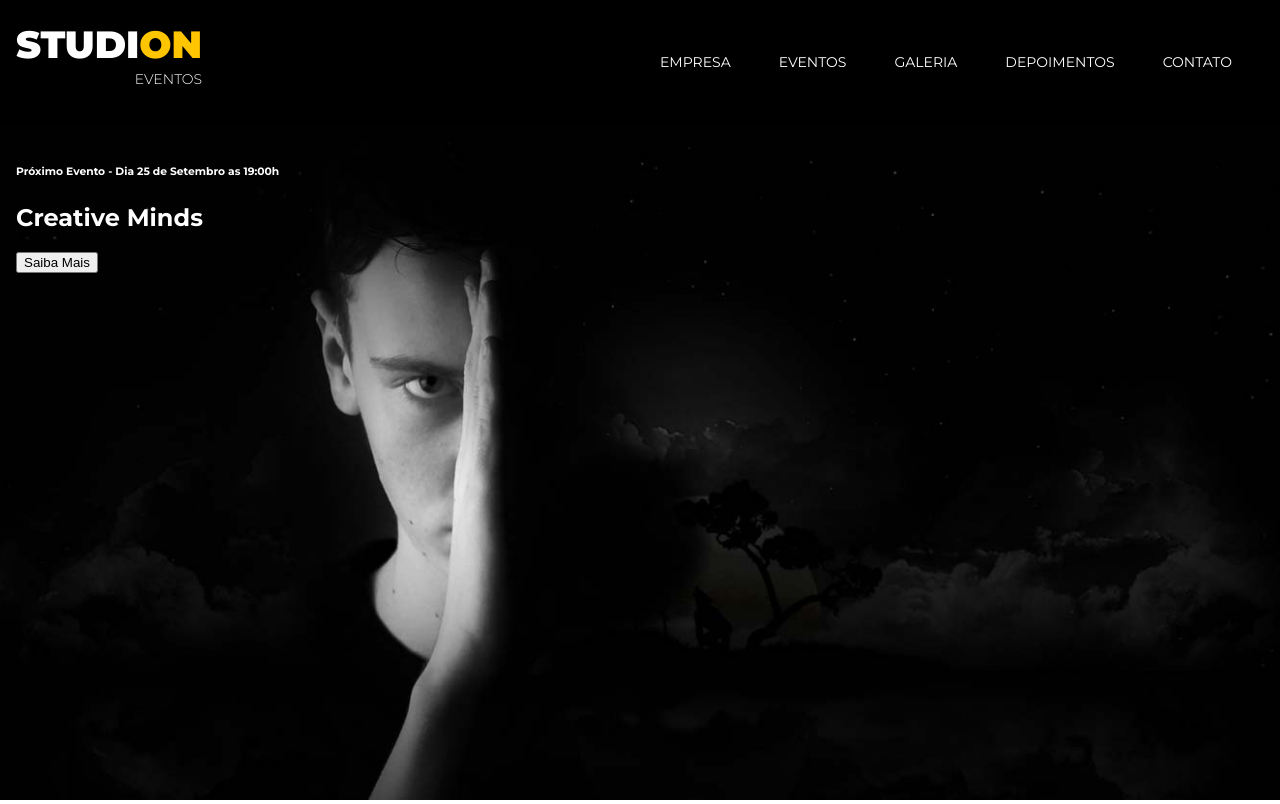
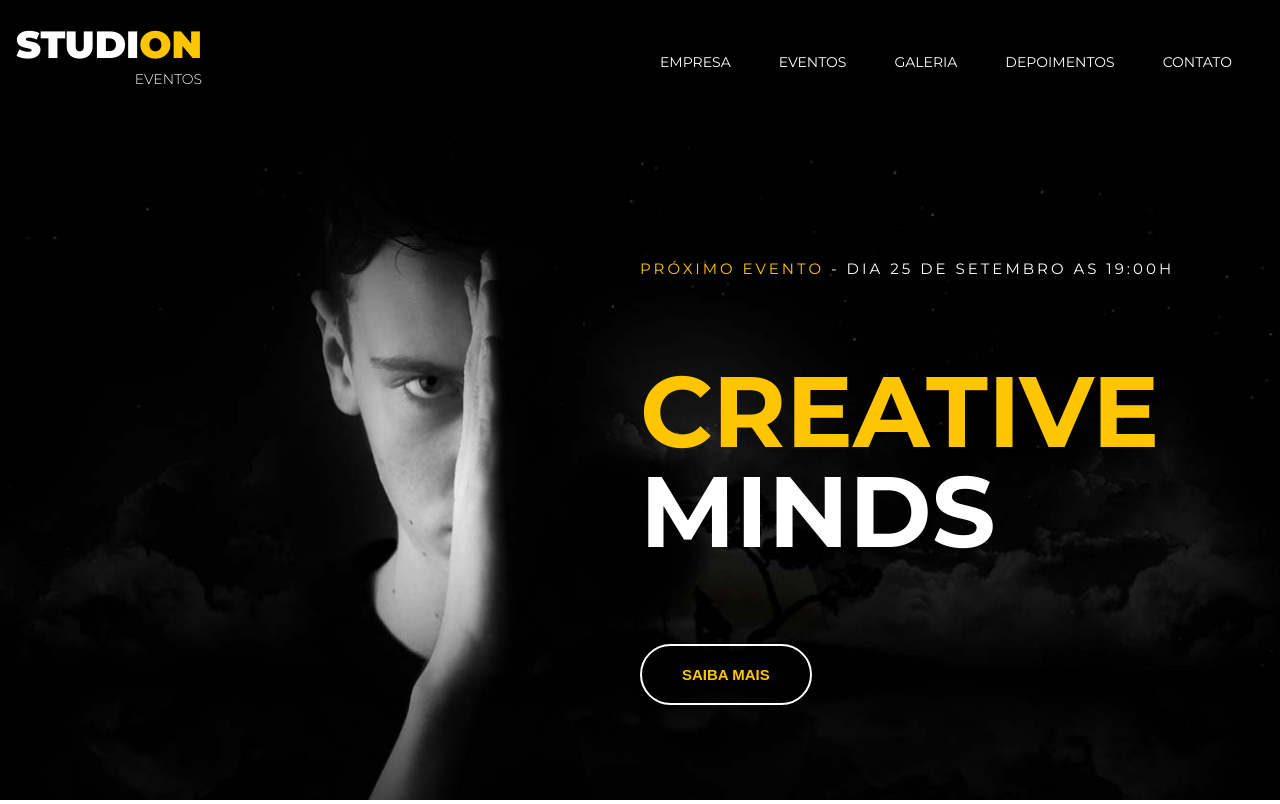
Before and after one commit to wilianfausto/studion, a website: page src/index.html in a window 1280 px wide. Shown: the top 804 px of the page. Drawn offline with Linux system fonts and the light colour scheme.

Commit message:
feat(header) header styles, stylized button, adjusted slide style

```diff
--- a/src/index.html
+++ b/src/index.html
@@ -49,9 +49,16 @@
     <header>
         <div id="slider">
             <div class="slide">
-                <h6><span>Próximo Evento</span> - Dia 25 de Setembro as 19:00h</h6>
-                <h2><span>Creative</span> Minds</h2>
-                <button>Saiba Mais</button>
+                <img
+                 class="slide__background-image"
+                 src="./images/banner.jpg"
+                 alt="Studion Banner"
+                />
+                <div class="slide__copy">
+                 <h6><span class="copy--primary">Próximo Evento</span> - Dia 25 de Setembro as 19:00h</h6>
+                 <h2><span class="copy--primary">Creative</span> Minds</h2>
+                 <button class="btn btn--slide">Saiba Mais</button>
+                </div>
             </div>
         </div>
     </header>
--- a/src/style.css
+++ b/src/style.css
@@ -25,6 +25,7 @@ ul {
 
 .navbar { /*link para classe sempre utiliza ponto*/
     position: fixed;
+    z-index: 1;
     display: grid;
     grid-template-columns: 1fr 9fr;
     align-items: center;
@@ -76,12 +77,65 @@ ul {
 }
 
 #slider {
-    height: calc(100vh - 7.75rem);
-    padding: var(--default-padding);
     background-color: #000;
-    background-image: url(./images/banner.jpg);
-    background-size: cover;
-    background-repeat: no-repeat;
-    background-position: center;
     color: #fff;
 }
+
+.slide {
+    position: relative;
+    height: calc(100vh - 7.75rem);
+}
+
+.slide__background-image {
+    width: 100%;
+    height: 100%;
+    object-fit: cover;
+    object-position: center;
+}
+
+.slide__copy {
+    position: absolute;
+    top: 6.25rem;
+    left: 50vw;
+}
+
+.slide__copy h6 {
+    font-size: .9375rem;
+    font-weight: 400;
+    text-transform: uppercase;
+    letter-spacing: .1875rem;
+
+}
+
+.slide__copy h2 {
+    font-size: 6.25rem;
+    text-transform: uppercase;
+    line-height: 6.25rem;
+}
+
+.slide__copy h2 span {
+    display: block;
+}
+
+.btn {
+    cursor: pointer;
+    padding: 1.25rem 2.5rem;
+    border: .125rem solid #fff;
+    border-radius: 5rem;
+    color: var(--color-primary);
+    background: unset;
+    font-size: .9375rem;
+    font-weight: 700;
+    text-transform: uppercase;
+    transition: 0.5s all ease;
+
+}
+
+.btn:hover,
+.btn:active
+.btn:focus {
+    border-color: var(--color-primary);
+    background-color: var(--color-primary);
+    color: #fff;
+
+}
```
